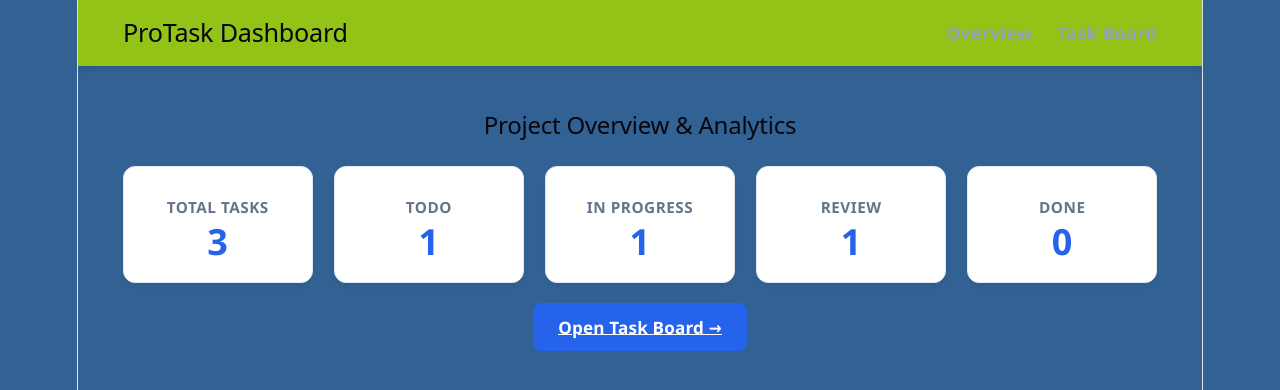
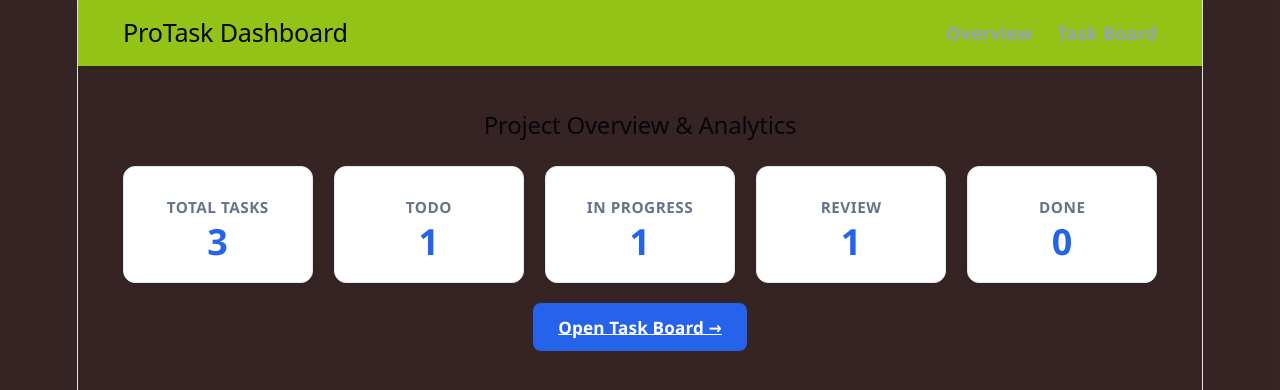
Before and after one commit to Inbatamilan7/Project-dashboard, a React (Vite) app: page / in a window 1280 px wide. Shown: the top 390 px of the page. Built offline with nearby package versions, Linux system fonts and the light colour scheme.

Commit message:
fix: accept the changes

```diff
--- a/src/App.css
+++ b/src/App.css
@@ -1,8 +1,8 @@
 body {
   font-family: 'Segoe UI', Tahoma, Geneva, Verdana, sans-serif;
   margin: 0;
-  background-color: #316293;
-  color: #9cd024;
+  background-color: #160101db;
+  color: #c01a62;
 }
 
 .app-container {
```
